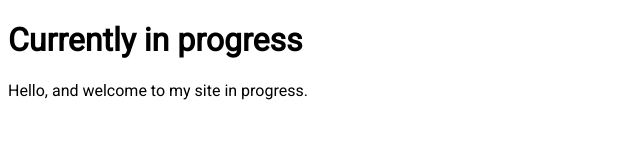
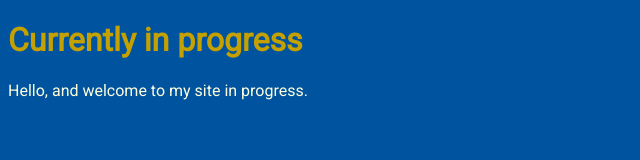
Before and after one commit to victortang329/victortang329.github.io, a plain HTML site: page index.html in a window 1280 px wide. Shown: the whole page, without its empty margins (0-640 px from the left). Drawn offline with Linux system fonts and the light colour scheme.

Commit message:
added background colour

```diff
--- a/index.html
+++ b/index.html
@@ -8,7 +8,7 @@
 	</head>
 
 	<body>
-		<h1 class="progressStatus" >Currently in progress</h1>
-		<p>Hello, and welcome to my site in progress.</p>
+		<h1 class="status" >Currently in progress</h1>
+		<p class="introduction">Hello, and welcome to my site in progress.</p>
 	</body>
 </html>
--- a/styles/styles.css
+++ b/styles/styles.css
@@ -1,5 +1,12 @@
 html{
 	font-size: 16px;
 	font-family: 'Roboto', sans-serif;
-	/*background-color: #00539F;*/
+	background-color: #00539F;
+	/*background-color: #2E3436;*/
 }
+.status{
+	color: #C4A000;
+}
+.introduction{
+	color: #ffffdd;
+}
```
